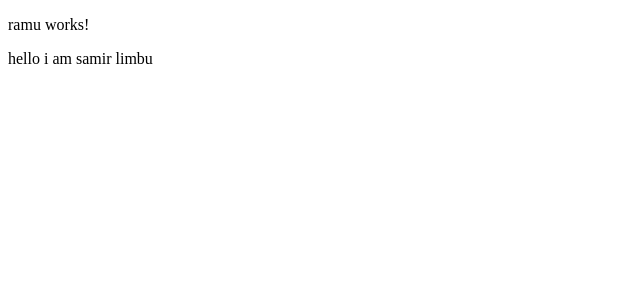
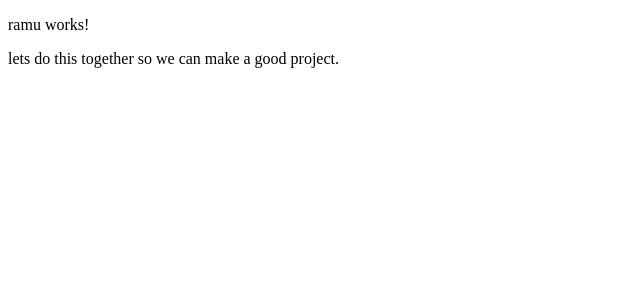
Before and after one commit to SamirLechherbo/todo, an Angular app: page / in a window 1280 px wide. Shown: the top 300 px of the page, without its empty margins (0-640 px from the left). Built offline with nearby package versions, Linux system fonts and the light colour scheme.

Commit message:
created samir component

```diff
--- a/src/app/samir/samir.component.html
+++ b/src/app/samir/samir.component.html
@@ -1 +1 @@
-<p>hello i am samir limbu</p>
+<p>lets do this together so we can make a good project. </p>
```
